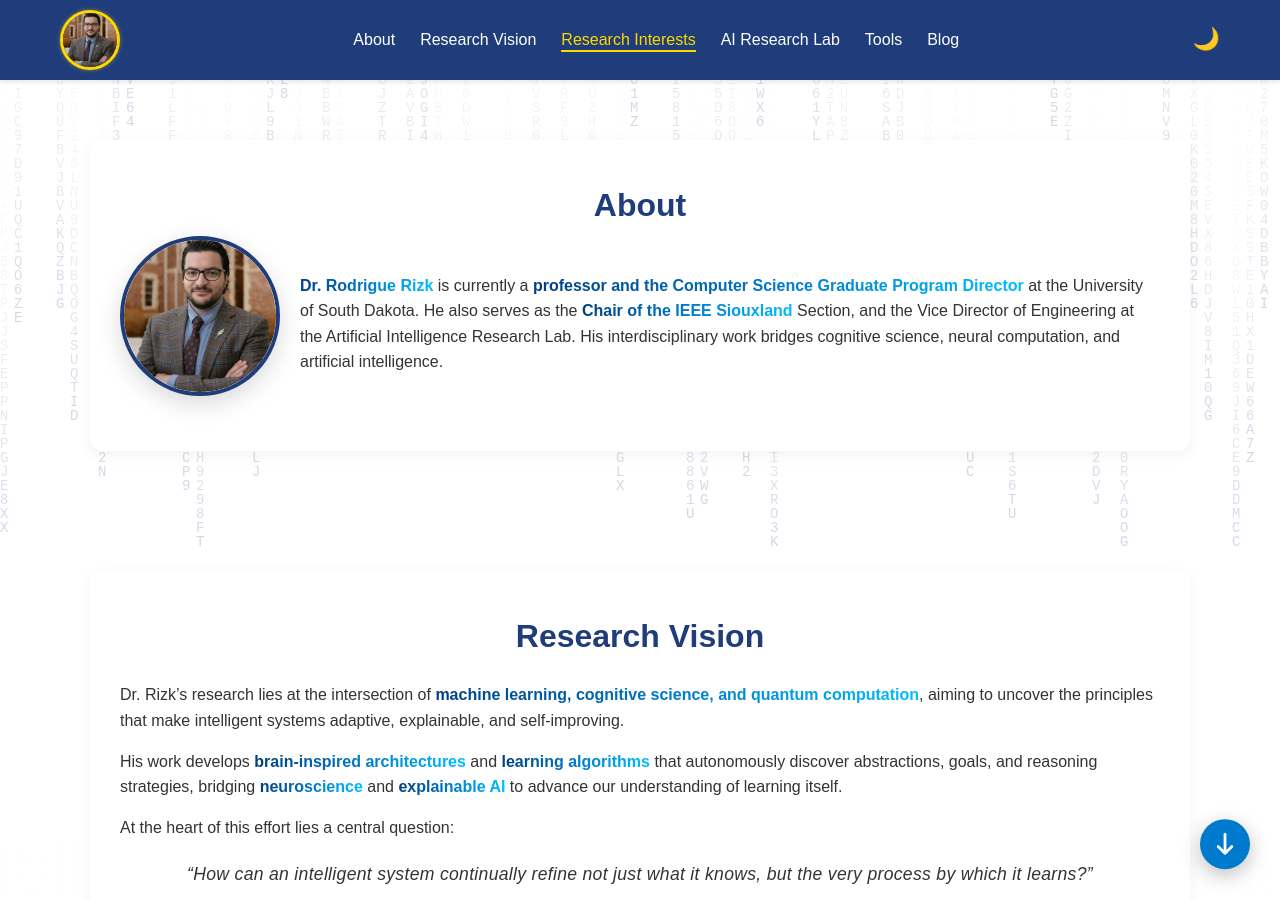
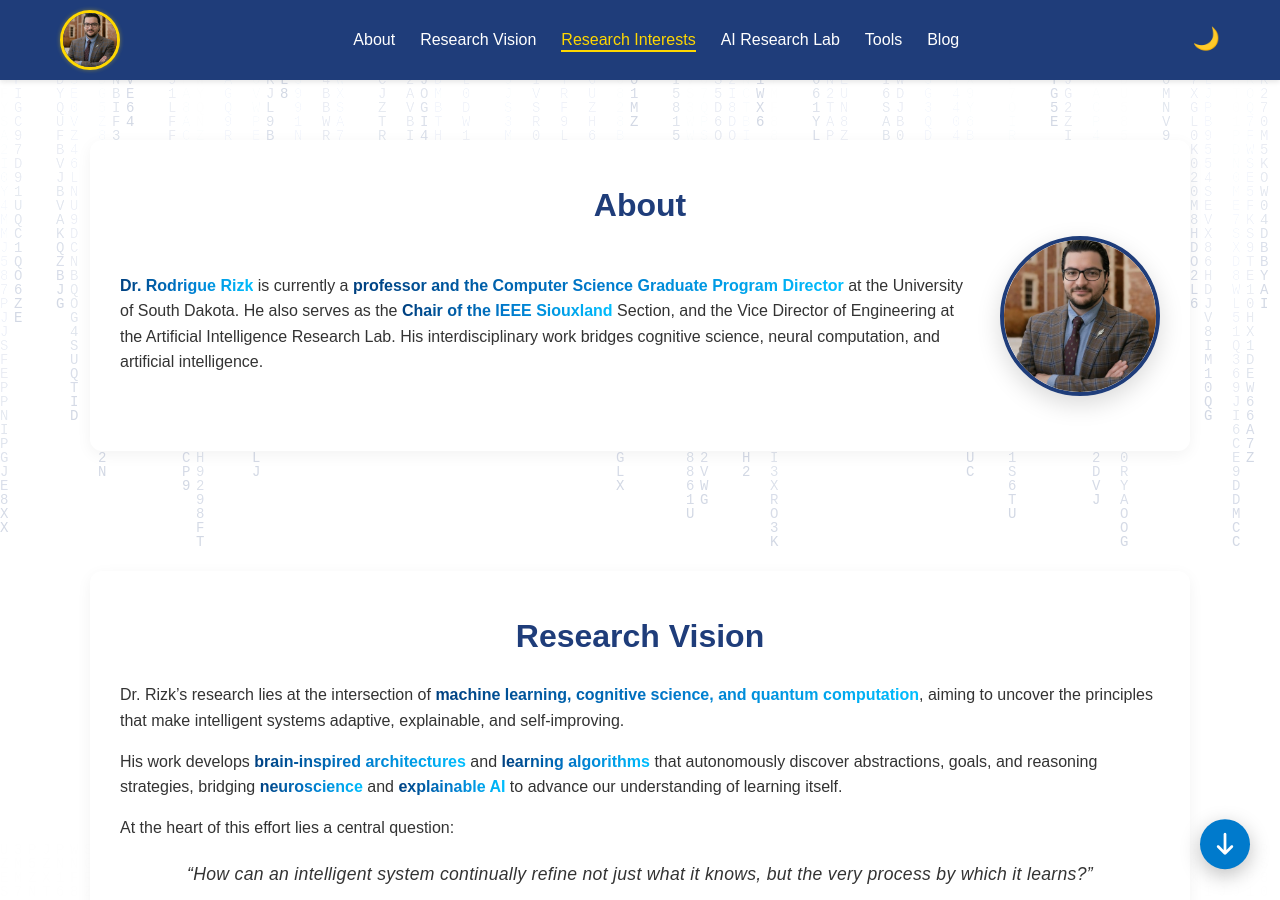
Before and after one commit to rodriguerizk/rodriguerizk.github.io, a Jekyll site: the page index.html, which Jekyll copies as it is, in a window 1280 px wide and 900 px high. Built offline with Jekyll 4.4.1, drawn with Linux system fonts in a browser that asks for light colours; nearby versions of some CDN libraries.

Commit message:
Update index.html

```diff
--- a/index.html
+++ b/index.html
@@ -108,13 +108,14 @@
 <section id="about" class="about reveal scroll-section">
   <h2>About</h2>
   <div class="about-content">
-      <img src="assets/profile.jpg" alt="Profile" class="profile-pic-about">
 
     <div class="about-text">
   <p>
      <strong>Dr. Rodrigue Rizk</strong> is currently a <strong>professor and the Computer Science Graduate Program Director</strong> at the University of South Dakota. He also serves as the <strong>Chair of the IEEE Siouxland</strong> Section, and the Vice Director of Engineering at the Artificial Intelligence Research Lab. His interdisciplinary work bridges cognitive science, neural computation, and artificial intelligence.
 </p>
     </div>
+   <img src="assets/profile.jpg" alt="Profile" class="profile-pic-about">
+
   </div>
 </section>
 
```
